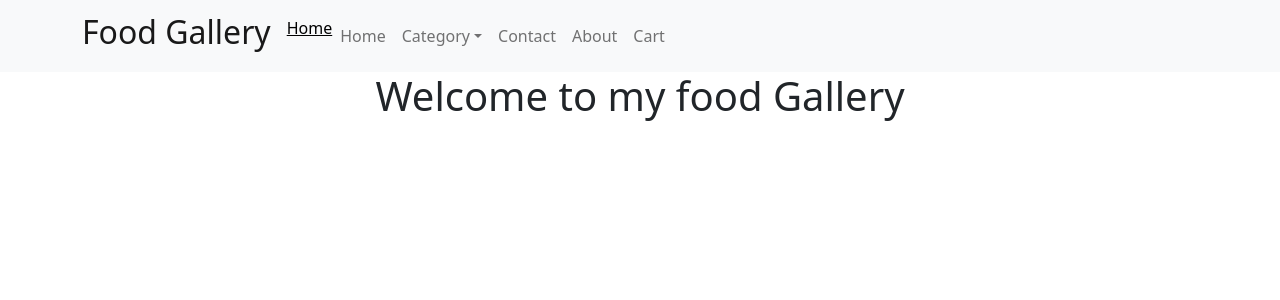
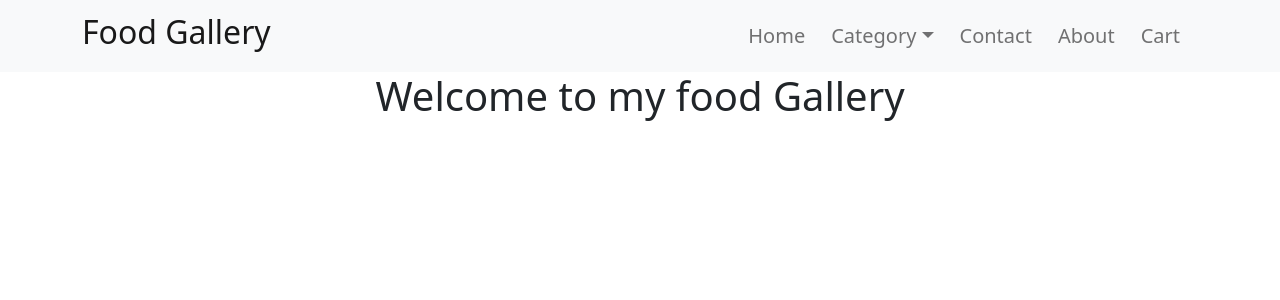
Before and after one commit to ImRanKhan81m/MealDb-Project-React-Route, a React (Create React App) app: page / in a window 1280 px wide. Shown: the top 300 px of the page. Built offline with nearby package versions, Linux system fonts and the light colour scheme.

Commit message:
header style done

```diff
--- a/src/Components/Header/Header.css
+++ b/src/Components/Header/Header.css
@@ -0,0 +1,6 @@
+
+.item{
+    margin-right: 10px;
+    font-size: 20px;
+    font-weight: 500;
+}
--- a/src/Components/Header/Header.js
+++ b/src/Components/Header/Header.js
@@ -1,7 +1,6 @@
 import React from 'react';
 import { Container, Nav, Navbar, NavDropdown } from 'react-bootstrap';
-import { Link } from 'react-router-dom';
-import CustomLink from '../CustomLink/CustomLink';
+import './Header.css'
 
 const Header = () => {
     return (
@@ -11,19 +10,18 @@ const Header = () => {
                     <Navbar.Brand href="#home"><h2>Food Gallery</h2></Navbar.Brand>
                     <Navbar.Toggle aria-controls="basic-navbar-nav" />
                     <Navbar.Collapse id="basic-navbar-nav">
-                        <Nav className="me-auto">
-                            <CustomLink to={'/home'}>Home</CustomLink>
-                            <Nav.Link href="#home">Home</Nav.Link>
-                            <NavDropdown title="Category" id="basic-nav-dropdown">
+                        <Nav className="ms-auto items">
+                            <Nav.Link className='item' href="#home">Home</Nav.Link>
+                            <NavDropdown className='item' title="Category" id="basic-nav-dropdown">
                                 <NavDropdown.Item href="#action/3.1">Grocery</NavDropdown.Item>
                                 <NavDropdown.Item href="#action/3.2">Sweets</NavDropdown.Item>
                                 <NavDropdown.Item href="#action/3.3">Drinks</NavDropdown.Item>
                                 <NavDropdown.Divider />
                                 <NavDropdown.Item href="#action/3.4">Other's Product</NavDropdown.Item>
                             </NavDropdown>
-                            <Nav.Link href="#contact">Contact</Nav.Link>
-                            <Nav.Link href="#about">About</Nav.Link>
-                            <Nav.Link href="#cart">Cart</Nav.Link>
+                            <Nav.Link className='item' href="#contact">Contact</Nav.Link>
+                            <Nav.Link className='item' href="#about">About</Nav.Link>
+                            <Nav.Link className='item' href="#cart">Cart</Nav.Link>
                         </Nav>
                     </Navbar.Collapse>
                 </Container>
```
